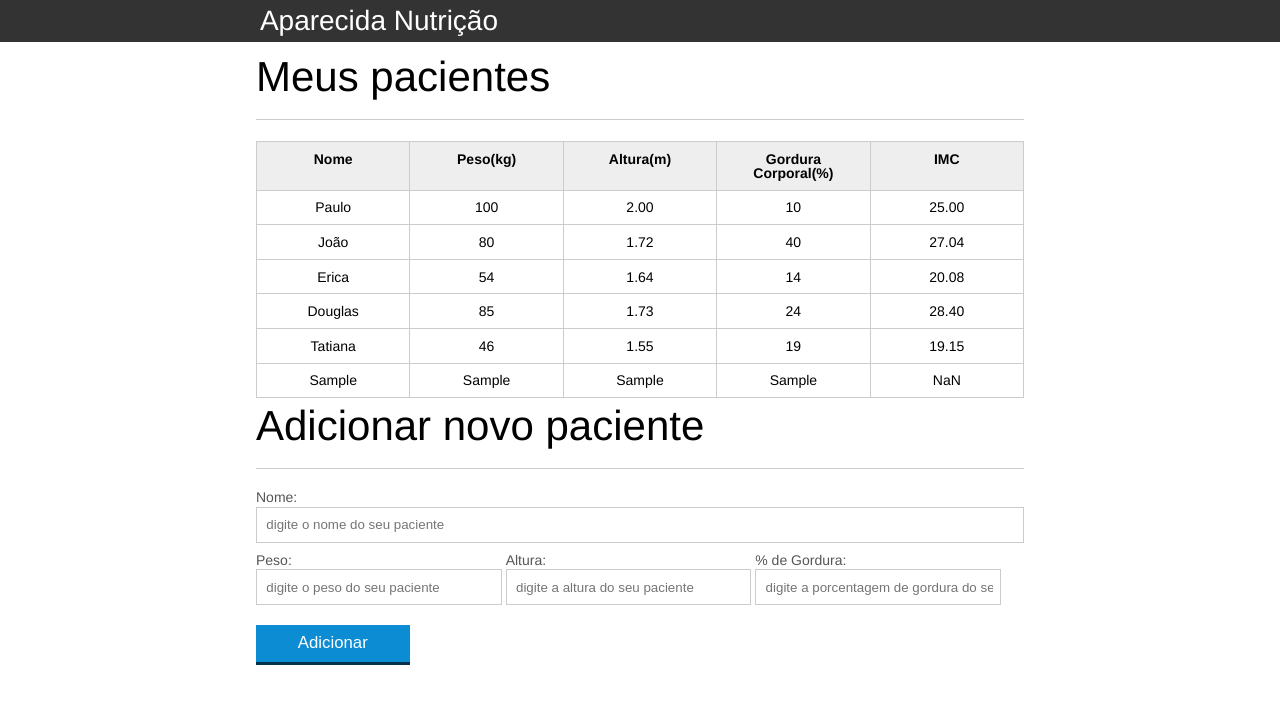
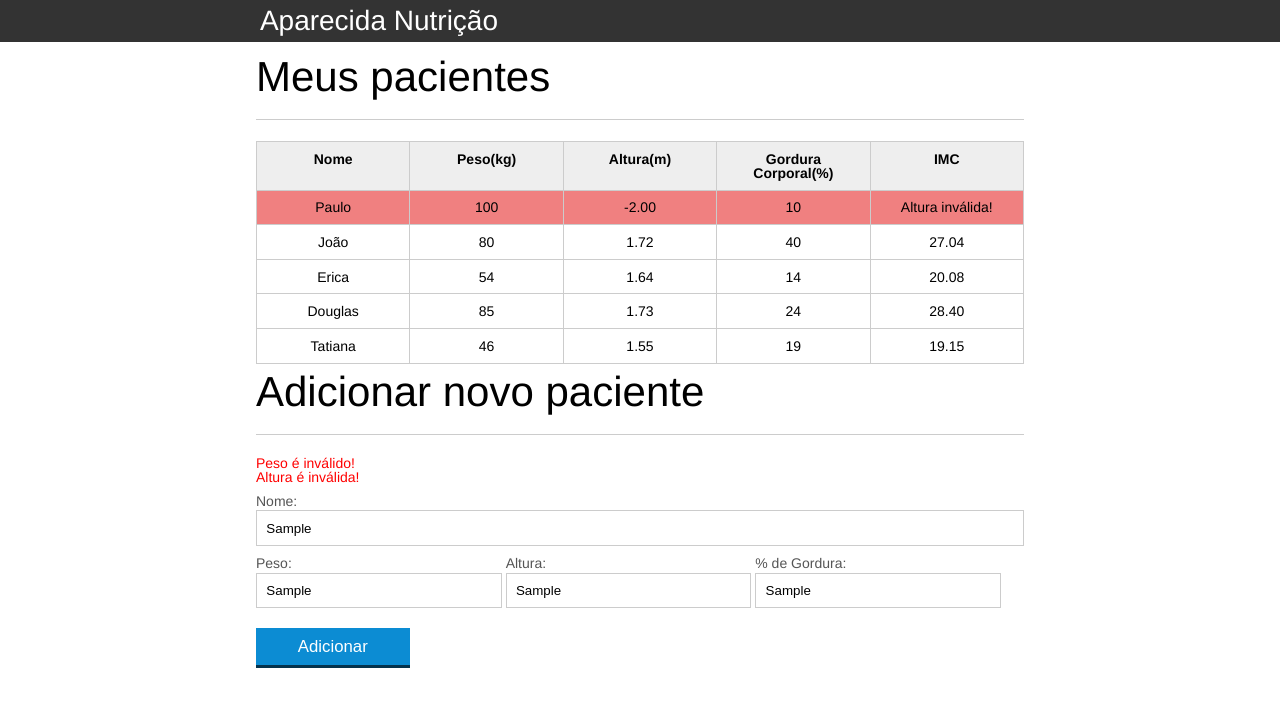
Before and after one commit to brunocesarweb/aparecidanutricao, a plain HTML site: page index.html in a window 1280 px wide. Both pictures are taken after typing "Sample", "Sample", "Sample", "Sample" into the empty fields and a click on the button "Adicionar". Drawn offline with Linux system fonts and the light colour scheme.

Commit message:
Aula 6, validação de campos do formulário

```diff
--- a/css/index.css
+++ b/css/index.css
@@ -136,3 +136,8 @@ button[disabled=disabled], button:disabled {
 .paciente-invalido{
 	background-color: lightcoral;
 }
+
+#mensagem-de-erro{
+	color: red;
+	margin-bottom: 10px;
+}
--- a/index.html
+++ b/index.html
@@ -32,7 +32,7 @@
 						<tr class="paciente" id="primeiro-paciente" >
 							<td class="info-nome">Paulo</td>
 							<td class="info-peso">100</td>
-							<td class="info-altura">2.00</td>
+							<td class="info-altura">-2.00</td>
 							<td class="info-gordura">10</td>
 							<td class="info-imc">0</td>
 						</tr>
@@ -75,6 +75,7 @@
 
 		<section class="container">
 	    <h2 id="titulo-form">Adicionar novo paciente</h2>
+			<ul id="mensagem-de-erro"></ul>
 	    <form id="form-adiciona">
 	        <div class="">
 	            <label for="nome">Nome:</label>
--- a/js/calcula-imc.js
+++ b/js/calcula-imc.js
@@ -14,17 +14,17 @@ for(var i = 0; i < pacientes.length; i++){
 
   var tdImc = paciente.querySelector(".info-imc");
 
-  var pesoEhValido = true;
-  var alturaEhValida = true;
+  var pesoEhValido = validaPeso(peso);
+  var alturaEhValida = validaAltura(altura);
 
-  if (peso <= 0 || peso >= 1000) {
+  if (!pesoEhValido) {
     console.log("Peso inválido!");
     pesoEhValido = false;
     tdImc.textContent = "Peso inválido!";
     paciente.classList.add("paciente-invalido");
   }
 
-  if (altura <= 0 || altura >= 3.00) {
+  if (!alturaEhValida) {
     console.log("Altura inválida!");
     alturaEhValida = false;
     tdImc.textContent = "Altura inválida!";
@@ -38,6 +38,22 @@ for(var i = 0; i < pacientes.length; i++){
 
 }//end - for
 
+function validaPeso(peso){
+  if (peso >= 0 && peso < 1000) {
+    return true;
+  }else {
+    return false;
+  }
+}
+
+function validaAltura(altura){
+  if (altura >= 0 && altura <= 3.0) {
+    return true;
+  }else {
+    return false;
+  }
+}
+
 function calculaImc(peso, altura){
 
   var imc = 0;
--- a/js/form.js
+++ b/js/form.js
@@ -8,6 +8,15 @@ botaoAdicionar.addEventListener("click", function(event) {
 
     var pacienteTr = montaTr(paciente);
 
+    var erros = validaPaciente(paciente);
+
+    console.log(erros);
+
+    if (erros.length > 0) {
+      exibeMensagensDeErro(erros);
+      return;
+    }
+
     //adicionando paciente na tabela-pacientes
     var tabela = document.querySelector("#tabela-pacientes");
 
@@ -15,8 +24,23 @@ botaoAdicionar.addEventListener("click", function(event) {
 
     form.reset();
 
+    var mensagensErro = document.querySelector("#mensagem-de-erro");
+    mensagensErro.innerHTML = "";
+
 });
 
+function exibeMensagensDeErro(erros){
+
+  var ul = document.querySelector("#mensagem-de-erro");
+  ul.innerHTML = "";
+
+  erros.forEach(function(erro){
+    var li = document.createElement("li");
+    li.textContent = erro;
+    ul.appendChild(li);
+  });
+
+}
 
 function obtemPacienteDoFormulario(form){
 
@@ -55,3 +79,35 @@ function montaTd(dado,classe){
     return td;
 
 }
+
+function validaPaciente(paciente){
+
+  var erro = [];
+
+  if (paciente.nome.length == 0) {
+    erro.push("O nome não pode ser em branco!")
+  }
+
+  if(!validaPeso(paciente.peso)){
+    erro.push("Peso é inválido!");
+  }
+
+  if(!validaAltura(paciente.altura)){
+    erro.push("Altura é inválida!");
+  }
+
+  if(paciente.gordura.length == 0){
+    erro.push("A gordura não pode ser em branco!");
+  }
+
+  if (paciente.peso.length == 0) {
+    erro.push("O peso não pode ser em branco!");
+  }
+
+  if (paciente.altura.length == 0) {
+    erro.push("A altura não pode ser em branco!");
+  }
+
+  return erro;
+
+}
```
